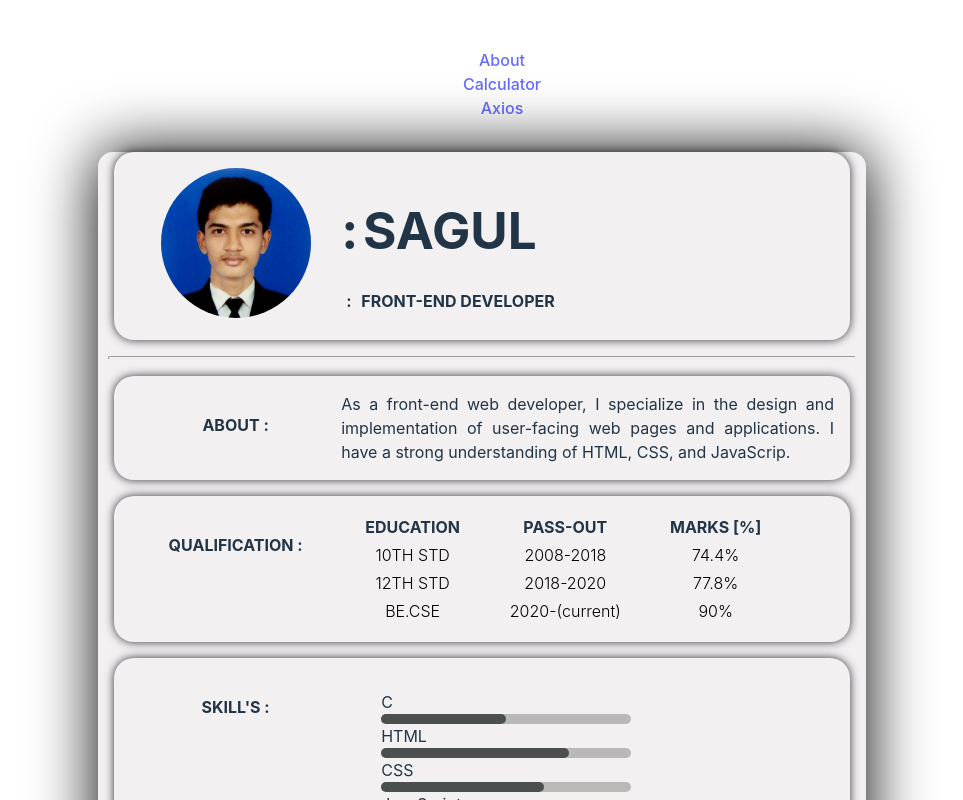
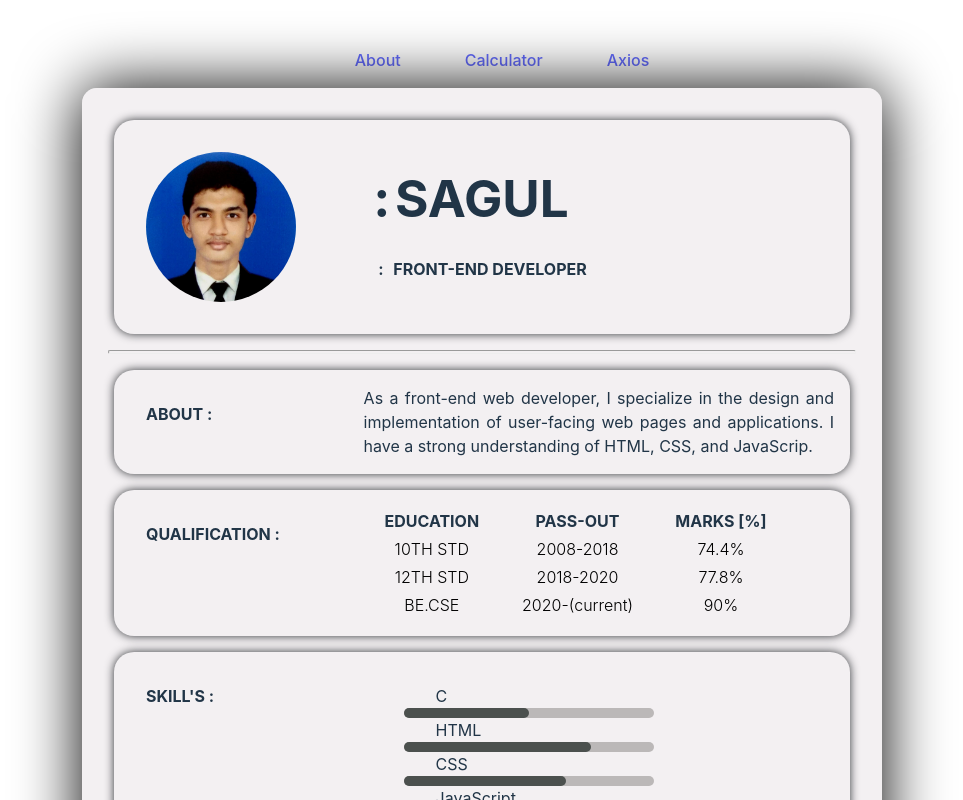
Before and after one commit to sagul-09/portfolio-routing-axious, a React (Vite) app: page /Port in a window 1280 px wide. Shown: the top 800 px of the page, without its empty margins (158-1121 px from the left). Built offline with nearby package versions, Linux system fonts and the light colour scheme.

Commit message:
api-changes

```diff
--- a/src/App.css
+++ b/src/App.css
@@ -12,18 +12,14 @@
 .read-the-docs {
   color: #888;
 }
-/* .navBar{
-  display: flex;
-  flex-direction: row;
-  gap: 1rem;
-  margin-bottom: 0;
-  height: 10vh;
-  align-items: center;
-} */
-/* .navBar li{
+.navBar{
+ /* background-color: antiquewhite; */
+}
+.navBar li{
    display: inline-block;
-  margin: 0 10px;
-}*/
+  margin: 0 2rem;
+
+}
 .navBar ul{
   list-style-type: none;
 }
--- a/src/Components/Calci/cal.css
+++ b/src/Components/Calci/cal.css
@@ -18,4 +18,3 @@
   padding: 10px;
   margin: 1rem;
 }
-/* .button{} */
--- a/src/Components/Cv/cv.css
+++ b/src/Components/Cv/cv.css
@@ -10,12 +10,9 @@
   /* background: linear-gradient(to right, #84ffc9, #aab2ff, #eca0ff); */
   /* background: linear-gradient(#03001e, #7303c0, #ec38bc, #f7b4e4); */
 }
-.master{
-  height: 10px;
-  width: 100%;
-
-}
+/*  */
 .container {
+  padding: 1rem;
   height: auto;
   width: 60vw;
   background-color: rgba(225, 218, 222, 0.4);
--- a/src/Components/Rick/Api.jsx
+++ b/src/Components/Rick/Api.jsx
@@ -1,13 +1,13 @@
-
 import React, { useState, useEffect } from "react";
 import axios from "axios";
+import "./api.css";
 
 function App() {
   const [Data, setData] = useState([]);
 
   useEffect(() => {
     axios
-      .get("https://rickandmortyapi.com/api/character")
+      .get("https://rickandmortyapi.com/api/character/?count=100")
       .then((response) => {
         setData(response.data.results);
         console.log(response.data.results);
@@ -18,15 +18,19 @@ function App() {
   }, []);
 
   return (
-    <div>
+    <div className="api">
+      <div className="title">
         <h1>Rick and Morty</h1>
+      </div>
       {Data?.map((character) => (
         <div key={character.id}>
+          <div className="charBox">
             <img src={character.image} alt="" />
             <p>Name: {character.name}</p>
             <p>Gender: {character.gender}</p>
             <p>Status: {character.status}</p>
             <p>Species: {character.species}</p>
+          </div>
         </div>
       ))}
     </div>
--- /dev/null
+++ b/src/Components/Rick/api.css
@@ -0,0 +1,24 @@
+.api{
+   padding: 1rem;
+  height: auto;
+  width: 70vw;
+  background-color: rgba(225, 218, 222, 0.4);
+  border-radius: 15px;
+  box-shadow: 0 0 4rem #000000;
+  transition-duration: 1s;
+  display: flex;
+  flex-wrap:wrap;
+  gap: 0.5rem;
+}
+.title{
+  margin: 2vh;
+  display: flex;
+  flex-direction: row;
+}
+.charBox{
+     padding: 15px;
+  height: auto;
+  width: auto;
+  background-color: rgba(225, 218, 222, 0.4);
+  border-radius: 15px;
+}
```
Lines whose indentation alone changed are shown as unchanged.
